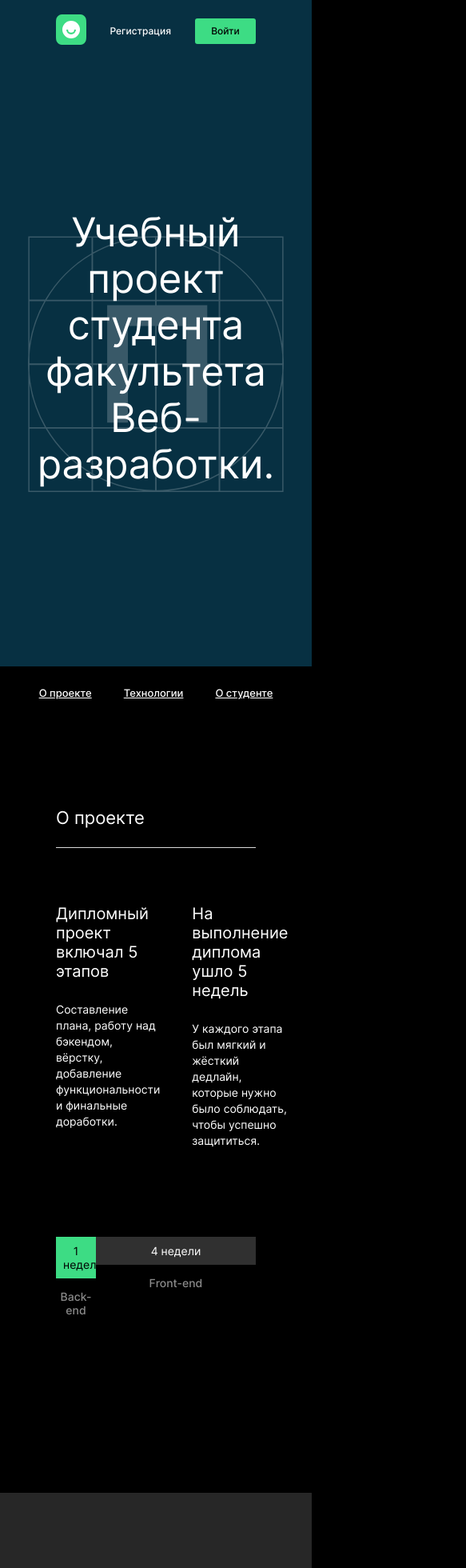
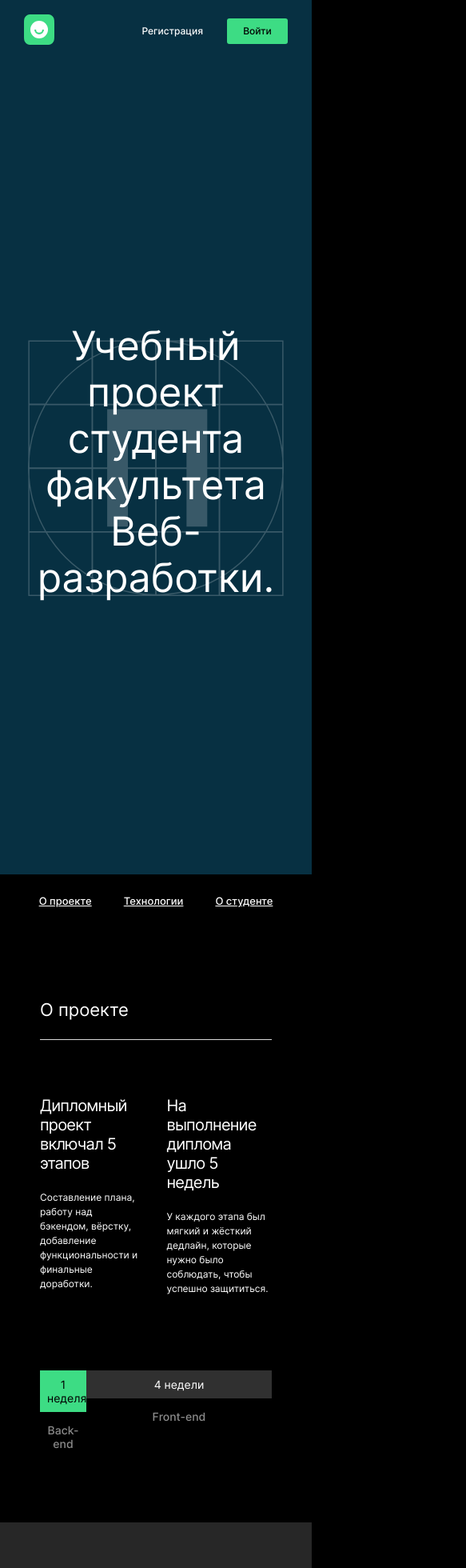
Before and after one commit to nivnikoff/movies-explorer-frontend, a React (Create React App) app: page / in a window 390 px wide. Shown: the top 1960 px of the page at 80% size, 583 px wide, since content can reach past the window. Built offline with nearby package versions, Linux system fonts and the light colour scheme.

Commit message:
Landing styles for 768px added

```diff
--- a/src/components/AboutMe/AboutMe.css
+++ b/src/components/AboutMe/AboutMe.css
@@ -1,5 +1,11 @@
 .student {
   padding: 110px 70px 100px;
+}
+
+@media screen and (max-width: 768px) {
+  .student {
+    padding: 90px 50px;
+  }
 }
 
 .student__title {
@@ -9,6 +15,7 @@
   font-weight: 400;
   font-size: 22px;
   line-height: 27px;
+  letter-spacing: -0.04em;
 }
 
 .student__content {
@@ -29,6 +36,12 @@
   flex-direction: column;
 }
 
+@media screen and (max-width: 768px) {
+  .sudent__bio {
+    max-width: 364px;
+  }
+}
+
 .student__name {
   padding-bottom: 18px;
   margin: 0;
@@ -36,6 +49,14 @@
   font-size: 50px;
   line-height: 58px;
   letter-spacing: -0.04em;
+}
+
+@media screen and (max-width: 768px) {
+  .student__name {
+    padding-bottom: 16px;
+    font-size: 40px;
+    line-height: 40px;
+  }
 }
 
 .student__description {
@@ -47,6 +68,14 @@
   mix-blend-mode: normal;
 }
 
+@media screen and (max-width: 768px) {
+  .student__description {
+    padding-bottom: 20px;
+    font-size: 12px;
+    line-height: 18px;
+  }
+}
+
 .student__about {
   padding: 0;
   margin: 0;
@@ -54,6 +83,13 @@
   font-size: 14px;
   line-height: 22px;
   mix-blend-mode: normal;
+}
+
+@media screen and (max-width: 768px) {
+  .student__about {
+    font-size: 12px;
+    line-height: 18px;
+  }
 }
 
 .student__link {
@@ -71,9 +107,16 @@
 }
 
 .student__avatar {
+  max-width: 270px;
   max-height: 327px;
-  max-width: 270px;
   width: 100%;
   object-fit: cover;
   border-radius: 10px;
 }
+
+@media screen and (max-width: 768px) {
+  .student__avatar {
+    max-width: 255px;
+    max-height: 307px;
+  }
+}
--- a/src/components/AboutProject/AboutProject.css
+++ b/src/components/AboutProject/AboutProject.css
@@ -1,5 +1,11 @@
 .project {
   padding: 110px 70px;
+}
+
+@media screen and (max-width: 768px) {
+  .project {
+    padding: 90px 50px;
+  }
 }
 
 .project__title {
@@ -19,10 +25,23 @@
   list-style: none;
 }
 
+@media screen and (max-width: 768px) {
+  .project__description {
+    padding: 70px 0 93px;
+    gap: 30px;
+  }
+}
+
 .project__description-info {
   display: flex;
   flex-direction: column;
   gap: 26px;
+}
+
+@media screen and (max-width: 768px) {
+  .project__description-info {
+    gap: 22px;
+  }
 }
 
 .project__description-title {
@@ -31,6 +50,7 @@
   font-weight: 400;
   font-size: 20px;
   line-height: 24px;
+  letter-spacing: -0.04em;
 }
 
 .project__description-text {
@@ -41,8 +61,15 @@
   line-height: 20px;
 }
 
+@media screen and (max-width: 768px) {
+  .project__description-text {
+    font-size: 12px;
+    line-height: 18px;
+  }
+}
+
 .project__timeline {
-  padding: 0 0 110px;
+  padding: 0;
   margin: 0;
   display: flex;
 }
@@ -87,3 +114,9 @@
   line-height: 17px;
   text-align: center;
 }
+
+@media screen and (max-width: 768px) {
+  .project__timeline-title {
+    font-weight: 400px;
+  }
+}
--- a/src/components/Footer/Footer.css
+++ b/src/components/Footer/Footer.css
@@ -1,5 +1,11 @@
 .footer {
   padding: 79px 70px 20px;
+}
+
+@media screen and (max-width: 768px) {
+  .footer {
+    padding: 79px 30px 20px;
+  }
 }
 
 .footer__title {
--- a/src/components/Header/Header.css
+++ b/src/components/Header/Header.css
@@ -1,5 +1,11 @@
 .header {
   padding: 18px 70px;
+}
+
+@media screen and (max-width: 768px) {
+  .header {
+    padding: 18px 30px;
+  }
 }
 
 .header_landing {
--- a/src/components/Portfolio/Portfolio.css
+++ b/src/components/Portfolio/Portfolio.css
@@ -1,5 +1,11 @@
 .portfolio {
   padding: 0 70px 125px;
+}
+
+@media screen and (max-width: 768px) {
+  .portfolio {
+    padding: 0 50px 90px;
+  }
 }
 
 .portfolio__title {
@@ -9,6 +15,7 @@
   font-size: 18px;
   line-height: 20px;
   color: #8B8B8B;
+  mix-blend-mode: normal;
 }
 
 .portfolio__list {
@@ -53,8 +60,13 @@
   color: white;
 }
 
+@media screen and (max-width: 768px) {
+  .portfolio__link-text {
+    font-size: 28px;
+  }
+}
+
 .portfolio__link-img {
   width: 29px;
   height: 29px;
-  transition: opacity .5s linear;
 }
--- a/src/components/Promo/Promo.css
+++ b/src/components/Promo/Promo.css
@@ -6,6 +6,12 @@
   background-position: center;
   background-repeat: no-repeat;
   padding: 184px 0 224px;
+}
+
+@media screen and (max-width: 768px) {
+  .promo {
+    padding: 326px 0 342px;
+  }
 }
 
 .promo__text {
--- a/src/components/Techs/Techs.css
+++ b/src/components/Techs/Techs.css
@@ -1,6 +1,12 @@
 .techs {
   padding: 110px 70px;
   background-color: #272727;
+}
+
+@media screen and (max-width: 768px) {
+  .techs {
+    padding: 90px 50px;
+  }
 }
 
 .techs__title {
@@ -28,6 +34,12 @@
   letter-spacing: -0.04em;
 }
 
+@media screen and (max-width: 768px) {
+  .techs__subtitle {
+    padding: 80px 0 22px;
+  }
+}
+
 .techs__text {
   max-width: 460px;
   padding-bottom: 100px;
@@ -39,18 +51,26 @@
   letter-spacing: -0.04em;
 }
 
+@media screen and (max-width: 768px) {
+  .techs__text {
+    padding-bottom: 83px;
+    line-height: 18px;
+  }
+}
+
 .techs__list {
   padding: 0;
   margin: 0;
-  display: flex;
-  gap: 10px;
+  display: grid;
+  grid-template-columns: repeat(7, 1fr);
+  column-gap: 10px;
   list-style: none;
 }
 
 .techs__list-item {
+  width: 90px;
   padding: 21px 0 22px;
   margin: 0;
-  width: 90px;
   background-color: #303030;
   border-radius: 10px;
   font-weight: 400;
@@ -59,3 +79,12 @@
   text-align: center;
   letter-spacing: -0.04em;
 }
+
+@media screen and (max-width: 768px) {
+  .techs__list-item {
+    width: 84px;
+    padding: 21px 0 21px;
+    font-size: 12px;
+    line-height: 15px;
+  }
+}
```
